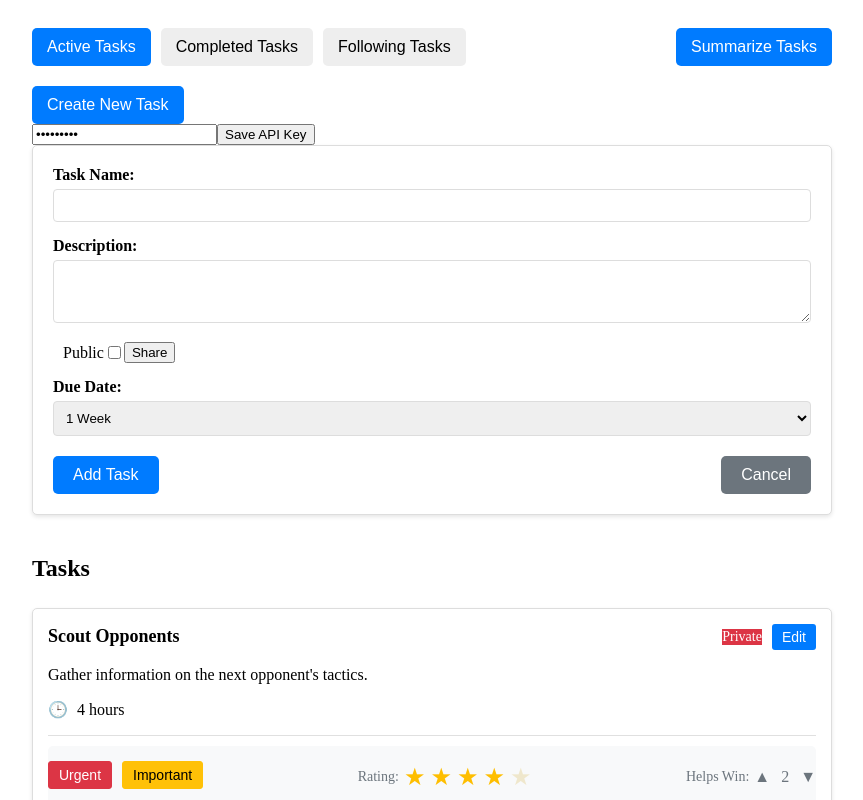
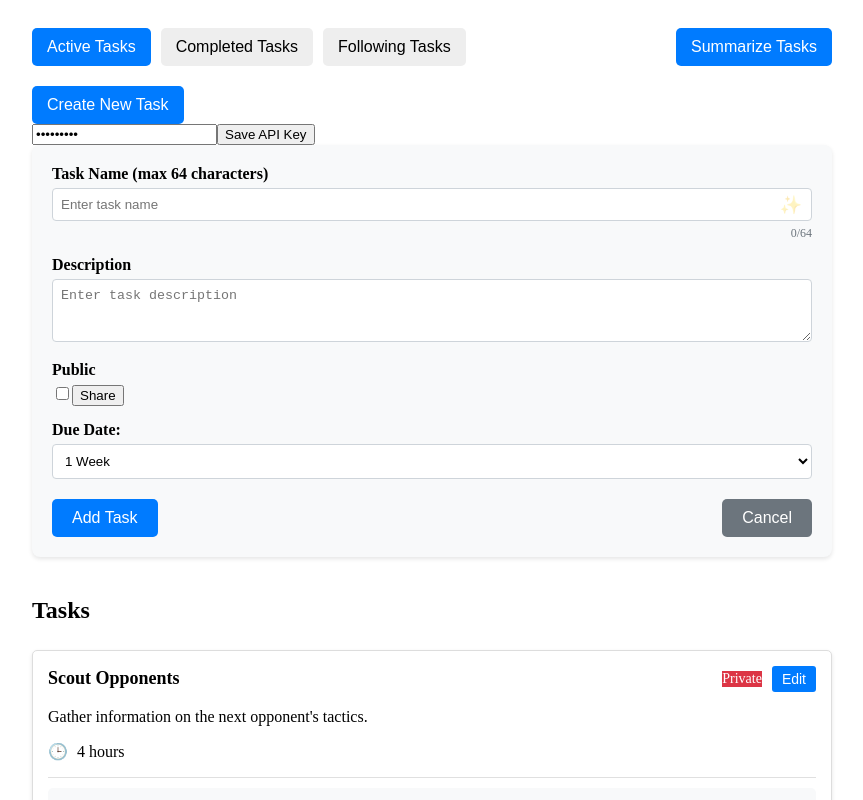
Before and after one commit to HayfordMD/tasks-frontend-example, a Vue app: page / in a window 1280 px wide. Both pictures are taken after typing "Sample123" into the empty fields and a click on the button "Create New Task". Shown: the top 800 px of the page, without its empty margins (208-1071 px from the left). Built offline with nearby package versions, Linux system fonts and the light colour scheme; no server answers; the HTML template or start-up script is replaced by a standard one.

Commit message:
deepseek

```diff
--- a/src/components/NewTaskForm.vue
+++ b/src/components/NewTaskForm.vue
@@ -2,14 +2,44 @@
   <div class="new-task-form">
     <form @submit.prevent="submitForm">
       <div class="form-group">
-        <label for="name">Task Name:</label>
-        <input type="text" id="name" v-model="newTask.name" maxlength="64" required>
+        <label for="taskName">Task Name (max 64 characters)</label>
+        <div class="input-with-icon">
+          <input
+            type="text"
+            id="taskName"
+            v-model="newTask.name"
+            maxlength="64"
+            placeholder="Enter task name"
+            @input="updateMagicButton"
+          />
+          <span
+            class="magic-button"
+            :class="{ 'active': newTask.name.length >= 30 }"
+            @click.stop="generateDescription"
+            title="Generate description from task name"
+          >✨</span>
+        </div>
+        <small class="character-count">{{ newTask.name.length }}/64</small>
       </div>
       <div class="form-group">
-        <label for="description">Description:</label>
-        <textarea id="description" v-model="newTask.description" rows="3"></textarea>
+        <label for="taskDescription">Description</label>
+        <textarea
+          id="taskDescription"
+          v-model="newTask.description"
+          placeholder="Enter task description"
+          rows="3"
+          :disabled="isLoadingDescription"
+        ></textarea>
+        <div v-if="isLoadingDescription" class="loading-overlay">
+          <div class="deepseek-loading">
+            <div class="loading-circle"></div>
+            <div class="loading-circle"></div>
+            <div class="loading-circle"></div>
+            <span>Generating with DeepSeek...</span>
+          </div>
+        </div>
       </div>
-      <div class="form-group checkbox-group">
+      <div class="form-group">
         <label for="isPublic">Public</label>
         <input type="checkbox" id="isPublic" v-model="newTask.public">
         <!-- Share Button next to Public checkbox -->
@@ -35,6 +65,8 @@
 </template>
 
 <script>
+import config from '../config.js';
+
 export default {
   name: 'NewTaskForm',
   data() {
@@ -46,11 +78,16 @@ export default {
         public: false,
         dueDate: '1 week',
         showAdvanced: false
-      }
+      },
+      isLoadingDescription: false
     }
   },
   methods: {
     submitForm() {
+      if (this.newTask.name.trim() === '') {
+        alert('Task name is required.');
+        return;
+      }
       this.newTask.id = Date.now() // Simple unique ID
       this.$emit('addTask', { ...this.newTask })
       this.resetForm()
@@ -64,62 +101,158 @@ export default {
         dueDate: '1 week',
         showAdvanced: false
       }
+    },
+    updateMagicButton() {
+      // This method is just for consistency, actual logic is handled by v-bind:class
+    },
+    generateDescription() {
+      console.log('Magic button clicked!');
+      if (this.newTask.name.length < 30) {
+        alert('Task name must be at least 30 characters long to generate a description.');
+        return;
+      }
+
+      this.isLoadingDescription = true;
+
+      // Use API key from config
+      const apiKey = config.deepSeekApiKey;
+      const endpoint = 'https://api.deepseek.com/v1/chat/completions';
+
+      // Prepare the prompt for DeepSeek API
+      const prompt = `Given the task name: "${this.newTask.name}", generate a brief description for this task. Do not use the string **Task Description:**  `;
+      console.log('Sending to DeepSeek API for description - Payload:', { prompt, endpoint, apiKey: apiKey ? 'Key Present' : 'Key Missing' });
+
+      // Actual API call using fetch
+      fetch(endpoint, {
+        method: 'POST',
+        headers: {
+          'Authorization': `Bearer ${apiKey}`,
+          'Content-Type': 'application/json'
+        },
+        body: JSON.stringify({
+          model: 'deepseek-chat',
+          messages: [
+            { role: 'system', content: 'You are a helpful assistant that generates concise task descriptions.' },
+            { role: 'user', content: prompt }
+          ],
+          stream: false
+        })
+      })
+      .then(response => {
+        if (!response.ok) {
+          throw new Error(`HTTP error! status: ${response.status}`);
+        }
+        return response.json();
+      })
+      .then(data => {
+        console.log('Received from DeepSeek API - Response:', data);
+        if (data.choices && data.choices.length > 0 && data.choices[0].message) {
+          this.newTask.description = data.choices[0].message.content.trim();
+        } else {
+          throw new Error('Unexpected response format from DeepSeek API');
+        }
+      })
+      .catch(error => {
+        console.error('Error fetching description:', error);
+        // Fallback to simulated description on error
+        const simulatedDescription = this.generateSimulatedDescription(this.newTask.name);
+        console.log('Falling back to simulated description:', { description: simulatedDescription });
+        this.newTask.description = simulatedDescription;
+        alert('Failed to fetch description from DeepSeek API. Using a simulated description instead.');
+      })
+      .finally(() => {
+        this.isLoadingDescription = false;
+      });
+    },
+    generateSimulatedDescription(taskName) {
+      // Simple logic for demonstration purposes
+      return `This is a generated description for "${taskName}" to help clarify the task objective.`;
     }
   },
-  emits: ['addTask', 'cancel']
+  emits: ['addTask', 'cancel', 'shareTask']
 }
 </script>
 
 <style scoped>
 .new-task-form {
-  background-color: #fff;
-  border: 1px solid #ddd;
-  border-radius: 5px;
+  background-color: #f8f9fa;
   padding: 20px;
+  border-radius: 8px;
   margin-bottom: 20px;
   box-shadow: 0 2px 4px rgba(0, 0, 0, 0.1);
-}
-
-h2 {
-  margin-bottom: 15px;
-  text-align: center;
 }
 
 .form-group {
   margin-bottom: 15px;
 }
 
-label {
+.form-group label {
   display: block;
   margin-bottom: 5px;
   font-weight: bold;
 }
 
-input[type="text"], textarea, select {
+.form-group input[type="text"],
+.form-group textarea {
   width: 100%;
   padding: 8px;
-  border: 1px solid #ddd;
+  border: 1px solid #ced4da;
   border-radius: 4px;
   box-sizing: border-box;
 }
 
-textarea {
-  resize: vertical;
-}
-
-.checkbox-group {
+.input-with-icon {
+  position: relative;
   display: flex;
   align-items: center;
 }
 
-.checkbox-group label {
-  margin-left: 10px;
-  margin-bottom: 0;
-  font-weight: normal;
+.input-with-icon input {
+  padding-right: 40px; /* Make room for the icon */
 }
 
-input[type="checkbox"] {
-  width: auto;
+.magic-button {
+  position: absolute;
+  right: 10px;
+  cursor: pointer;
+  color: #ff4081;
+  font-size: 18px;
+  opacity: 0.3;
+  user-select: none;
+  z-index: 10;
+}
+
+.magic-button.active {
+  opacity: 1;
+  cursor: pointer;
+}
+
+.magic-button:hover.active {
+  color: #ff80ab;
+}
+
+.character-count {
+  display: block;
+  text-align: right;
+  font-size: 12px;
+  color: #6c757d;
+  margin-top: 5px;
+}
+
+.form-group select {
+  width: 100%;
+  padding: 8px;
+  border: 1px solid #ced4da;
+  border-radius: 4px;
+  background-color: white;
+  box-sizing: border-box;
+}
+
+.toggle-switch {
+  display: inline-block;
+  width: 60px;
+  height: 34px;
+  position: relative;
 }
 
 .form-actions {
@@ -153,4 +286,53 @@ input[type="checkbox"] {
 .cancel-btn:hover {
   background-color: #5a6268;
 }
+
+.loading-overlay {
+  position: absolute;
+  top: 0;
+  left: 0;
+  right: 0;
+  bottom: 0;
+  background: rgba(255, 255, 255, 0.7);
+  display: flex;
+  justify-content: center;
+  align-items: center;
+  border-radius: 4px;
+  z-index: 100;
+}
+
+.deepseek-loading {
+  display: flex;
+  align-items: center;
+  gap: 10px;
+  font-size: 16px;
+  color: #007bff;
+  animation: pulse 2s infinite ease-in-out;
+}
+
+.loading-circle {
+  width: 12px;
+  height: 12px;
+  background-color: #007bff;
+  border-radius: 50%;
+  animation: bounce 1.5s infinite ease-in-out;
+}
+
+.loading-circle:nth-child(2) {
+  animation-delay: 0.2s;
+}
+
+.loading-circle:nth-child(3) {
+  animation-delay: 0.4s;
+}
+
+@keyframes bounce {
+  0%, 100% { transform: translateY(0); }
+  50% { transform: translateY(-10px); }
+}
+
+@keyframes pulse {
+  0%, 100% { opacity: 0.7; }
+  50% { opacity: 1; }
+}
 </style>
```
